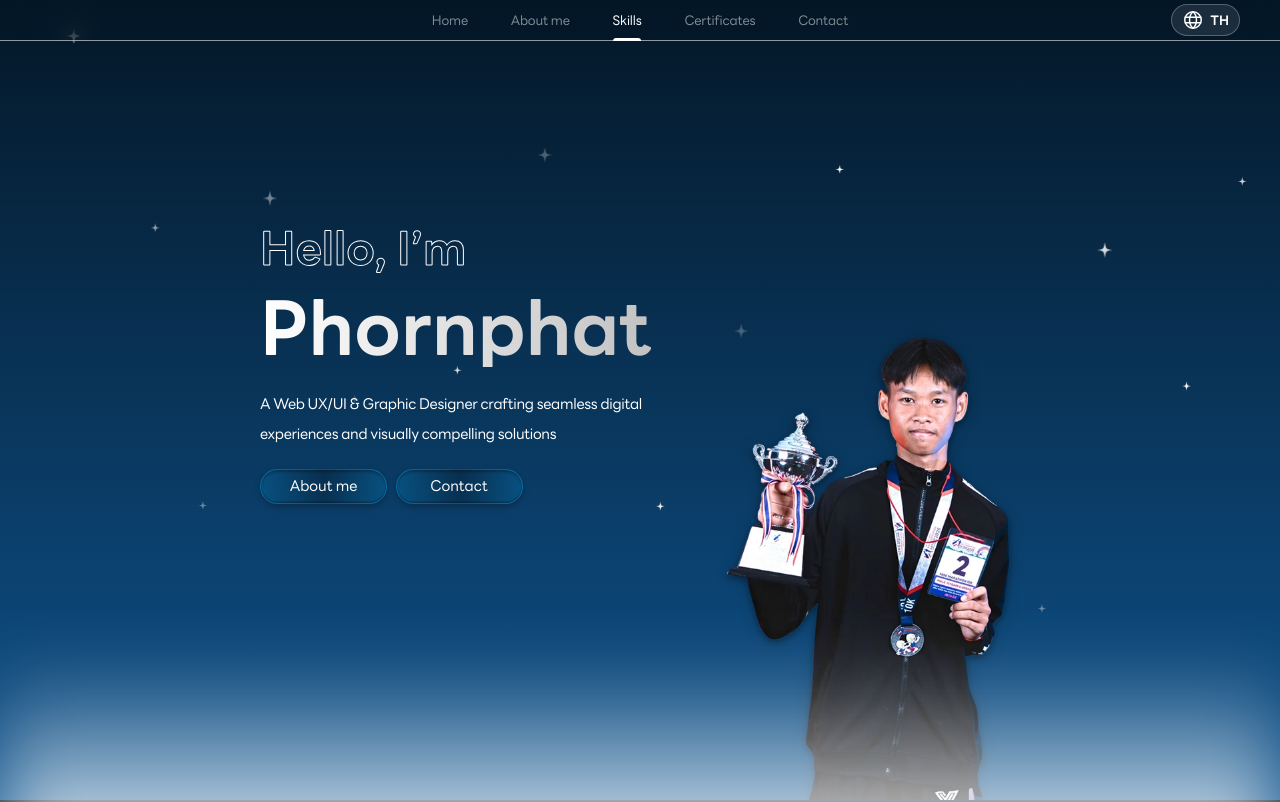
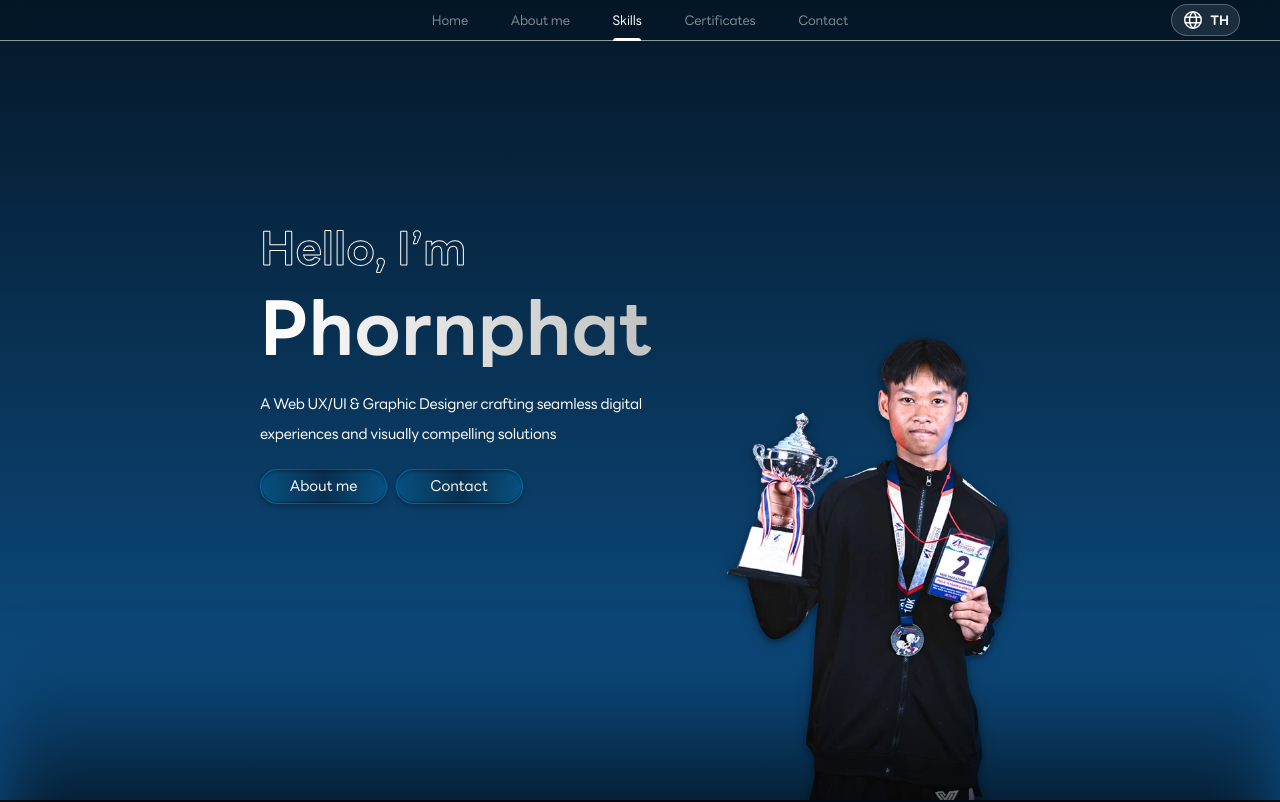
Before and after one commit to Baiphat/PhornphatPortfolio, a Next.js app: page / in a window 1280 px wide. Shown: the top 802 px of the page. Built offline with nearby package versions, Linux system fonts and the light colour scheme.

Commit message:
update all

```diff
--- a/src/app/globals.css
+++ b/src/app/globals.css
@@ -71,74 +71,11 @@ a:focus-visible, .btn:focus-visible {
   background: linear-gradient(180deg, var(--navy) 0%, var(--blue) 100%);
 }
 
-/* ---------- STAR ANIMATION ---------- */
-.stars {
-  position: fixed;
-  inset: 0;
-  z-index: -2;
-  pointer-events: none;
-  overflow: hidden;
-}
-
-.star {
-  position: absolute;
-  width: var(--sz);
-  height: var(--sz);
-  background: url("/assets/icons/star.svg") center / contain no-repeat;
-  will-change: transform, opacity;
-  animation:
-    star-fall var(--dur, 55s) linear var(--delay, 0s) infinite,
-    star-twinkle 6s ease-in-out var(--delay, 0s) infinite alternate;
-}
-
-@keyframes star-fall {
-  0% {
-    transform: translate3d(0, -10vh, 0);
-    opacity: 0;
-  }
-  15% { opacity: 0.95; }
-  85% { opacity: 0.95; }
-  100% {
-    transform: translate3d(var(--dx, 0px), 105vh, 0);
-    opacity: 0;
-  }
-}
-
-@keyframes star-twinkle {
-  from { opacity: 0.25; }
-  to   { opacity: 1; }
-}
-
-@media (prefers-reduced-motion: reduce) {
-  .star { animation: none; opacity: .8; }
-}
-
-.s1  { left: 5%;  --sz: 18px; --dur: 52s; --delay: 0s;     --dx: 15px; }
-.s2  { left: 12%; --sz: 12px; --dur: 64s; --delay: -15s;   --dx: -10px; }
-.s3  { left: 20%; --sz: 22px; --dur: 48s; --delay: -8s;    --dx: 20px; }
-.s4  { left: 28%; --sz: 10px; --dur: 70s; --delay: -30s;   --dx: -15px; }
-.s5  { left: 35%; --sz: 16px; --dur: 58s; --delay: -22s;   --dx: 10px; }
-.s6  { left: 42%; --sz: 24px; --dur: 45s; --delay: -5s;    --dx: -5px; }
-.s7  { left: 50%; --sz: 14px; --dur: 65s; --delay: -35s;   --dx: 25px; }
-.s8  { left: 58%; --sz: 18px; --dur: 55s; --delay: -18s;   --dx: -20px; }
-.s9  { left: 65%; --sz: 11px; --dur: 68s; --delay: -12s;   --dx: 12px; }
-.s10 { left: 72%; --sz: 20px; --dur: 50s; --delay: -26s;   --dx: -8px; }
-.s11 { left: 80%; --sz: 13px; --dur: 62s; --delay: -40s;   --dx: 18px; }
-.s12 { left: 86%; --sz: 22px; --dur: 46s; --delay: -10s;   --dx: -12px; }
-.s13 { left: 92%; --sz: 15px; --dur: 60s; --delay: -24s;   --dx: 8px; }
-.s14 { left: 97%; --sz: 10px; --dur: 72s; --delay: -14s;   --dx: -15px; }
-.s15 { left: 15%; --sz: 16px; --dur: 54s; --delay: -28s;   --dx: 10px; }
-
-@media (min-width: 1024px) {
-  .s1, .s3, .s6, .s8, .s10, .s12 { --sz: calc(24 * var(--u)); }
-  .s2, .s4, .s5, .s7, .s9, .s11, .s13, .s14, .s15 { --sz: calc(14 * var(--u)); }
-}
-
 .glow {
   position: fixed; left: 0; right: 0; z-index: 5; pointer-events: none;
   height: var(--glow-h);
   bottom: calc(var(--glow-h) * -.3835);
-  background: linear-gradient(180deg, rgba(217, 217, 217, 0) 0%, #fff 100%);
+  background: linear-gradient(180deg, rgba(217, 217, 217, 0) 0%, #000000 100%);
   filter: blur(var(--glow-blur));
 }
 
```
